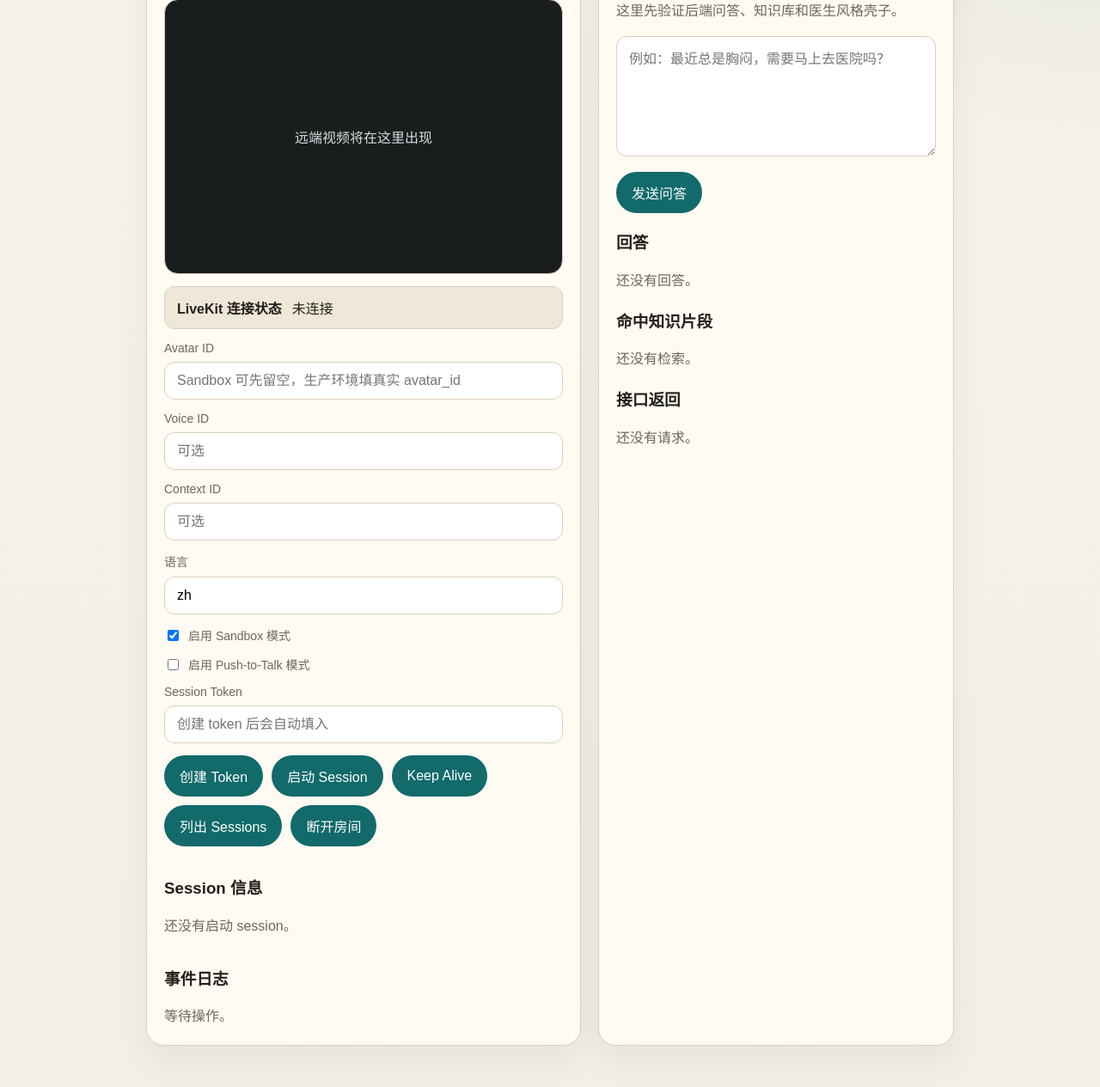
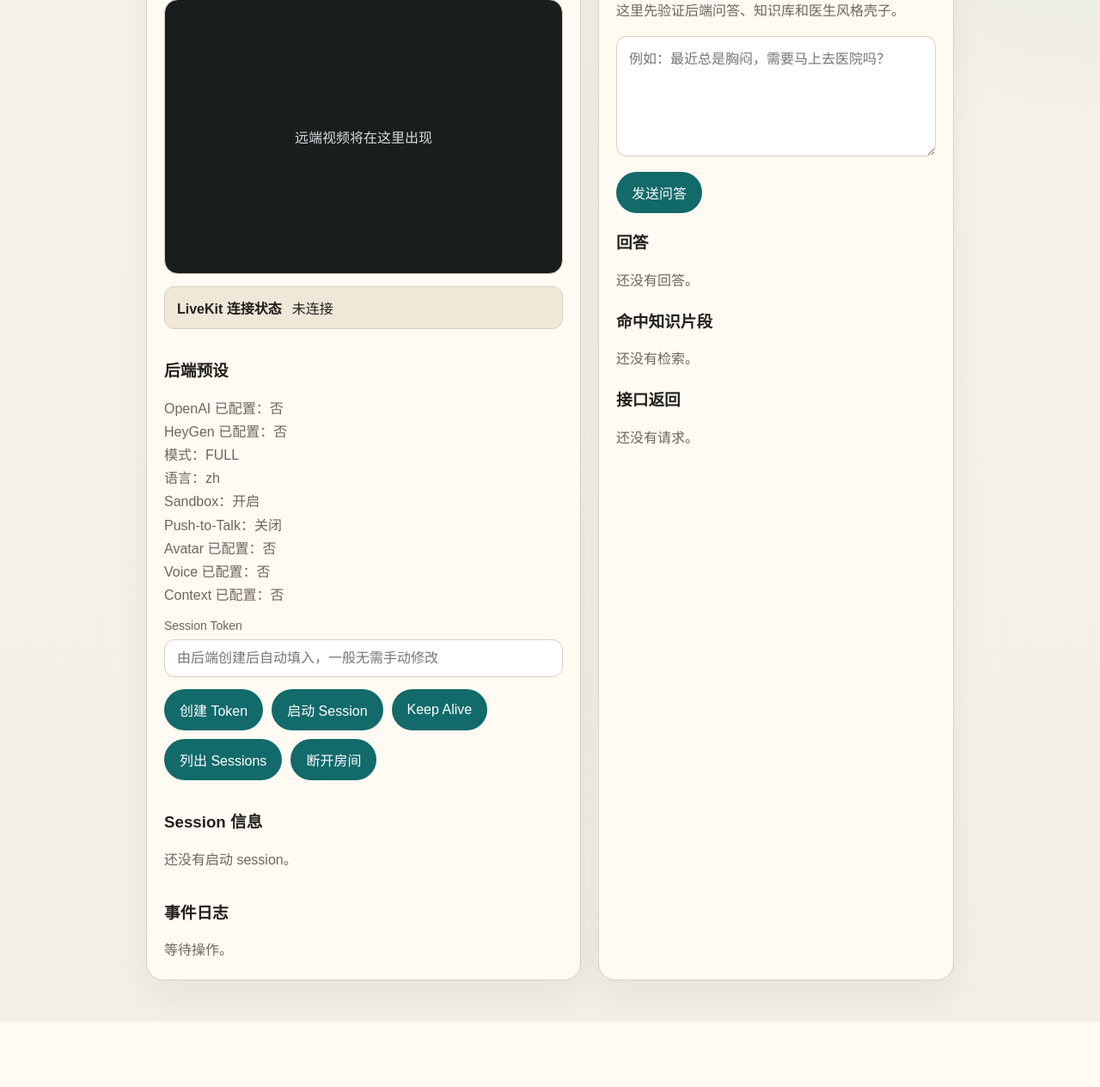
Before and after one commit to kingcharleslzy-ai/doctor-avatar, a FastAPI app: page / in a window 1280 px wide. Shown: the part 319-1584 px from the top of the page at 86% size. After the commit the page ends 1508 px from the top, so only its background shows below. Run offline with FastAPI, Linux system fonts and the light colour scheme; some libraries are stand-ins or nearby versions.

Commit message:
Move LiveAvatar defaults to backend config

```diff
--- a/app/main.py
+++ b/app/main.py
@@ -7,6 +7,7 @@ from fastapi.responses import HTMLResponse
 from fastapi.staticfiles import StaticFiles
 from fastapi.templating import Jinja2Templates
 
+from .config import settings
 from .models import (
     ChatRequest,
     ChatResponse,
@@ -29,6 +30,23 @@ def health() -> dict[str, str]:
     return {"status": "ok"}
 
 
+@app.get("/api/app-config")
+def app_config() -> dict[str, object]:
+    return {
+        "openai_configured": bool(settings.openai_api_key),
+        "heygen_configured": bool(settings.heygen_api_key),
+        "liveavatar": {
+            "mode": settings.heygen_mode,
+            "language": settings.heygen_language,
+            "sandbox": settings.heygen_use_sandbox,
+            "push_to_talk": settings.heygen_push_to_talk,
+            "avatar_configured": bool(settings.heygen_avatar_id),
+            "voice_configured": bool(settings.heygen_voice_id),
+            "context_configured": bool(settings.heygen_context_id),
+        },
+    }
+
+
 @app.get("/", response_class=HTMLResponse)
 def home(request: Request) -> HTMLResponse:
     return templates.TemplateResponse("index.html", {"request": request})
@@ -44,17 +62,22 @@ def chat(payload: ChatRequest) -> ChatResponse:
 
 
 @app.post("/api/liveavatar/token", response_model=LiveAvatarTokenResponse)
-async def liveavatar_token(payload: LiveAvatarSessionRequest) -> LiveAvatarTokenResponse:
+async def liveavatar_token(payload: LiveAvatarSessionRequest | None = None) -> LiveAvatarTokenResponse:
+    payload = payload or LiveAvatarSessionRequest()
     request_payload = {
-        "mode": payload.mode,
-        "avatar_id": payload.avatar_id,
-        "is_sandbox": payload.is_sandbox,
+        "mode": payload.mode or settings.heygen_mode,
+        "avatar_id": payload.avatar_id or settings.heygen_avatar_id,
+        "is_sandbox": payload.is_sandbox if payload.is_sandbox is not None else settings.heygen_use_sandbox,
         "avatar_persona": {
-            "voice_id": payload.voice_id,
-            "context_id": payload.context_id,
-            "language": payload.language,
+            "voice_id": payload.voice_id or settings.heygen_voice_id,
+            "context_id": payload.context_id or settings.heygen_context_id,
+            "language": payload.language or settings.heygen_language,
         },
-        **payload.extra,
+        **(
+            payload.extra
+            if payload.extra
+            else ({"interactivity_type": "PUSH_TO_TALK"} if settings.heygen_push_to_talk else {})
+        ),
     }
     avatar_persona = {key: value for key, value in request_payload["avatar_persona"].items() if value is not None}
     if avatar_persona:
--- a/app/models.py
+++ b/app/models.py
@@ -15,12 +15,12 @@ class ChatResponse(BaseModel):
 
 
 class LiveAvatarSessionRequest(BaseModel):
-    mode: str = "FULL"
+    mode: str | None = None
     avatar_id: str | None = None
     voice_id: str | None = None
     context_id: str | None = None
-    language: str | None = "zh"
-    is_sandbox: bool = False
+    language: str | None = None
+    is_sandbox: bool | None = None
     extra: dict[str, Any] = Field(default_factory=dict)
 
 
--- a/app/static/app.js
+++ b/app/static/app.js
@@ -121,15 +121,7 @@ async function connectLiveKit(startData) {
 async function createToken() {
   setBusy("createTokenBtn", true);
   try {
-    const data = await postJson("/api/liveavatar/token", {
-      mode: "FULL",
-      avatar_id: $("avatarId").value.trim() || null,
-      voice_id: $("voiceId").value.trim() || null,
-      context_id: $("contextId").value.trim() || null,
-      language: $("language").value.trim() || "zh",
-      is_sandbox: $("sandboxMode").checked,
-      extra: $("pushToTalk").checked ? { interactivity_type: "PUSH_TO_TALK" } : {},
-    });
+    const data = await postJson("/api/liveavatar/token", {});
 
     state.sessionToken = data.data.session_token || "";
     $("sessionToken").value = state.sessionToken;
@@ -231,6 +223,27 @@ async function disconnectRoom() {
   log("已断开 LiveKit 房间。");
 }
 
+async function loadAppConfig() {
+  try {
+    const data = await getJson("/api/app-config");
+    const liveavatar = data.liveavatar || {};
+    $("backendConfig").textContent = [
+      `OpenAI 已配置：${data.openai_configured ? "是" : "否"}`,
+      `HeyGen 已配置：${data.heygen_configured ? "是" : "否"}`,
+      `模式：${liveavatar.mode || "-"}`,
+      `语言：${liveavatar.language || "-"}`,
+      `Sandbox：${liveavatar.sandbox ? "开启" : "关闭"}`,
+      `Push-to-Talk：${liveavatar.push_to_talk ? "开启" : "关闭"}`,
+      `Avatar 已配置：${liveavatar.avatar_configured ? "是" : "否"}`,
+      `Voice 已配置：${liveavatar.voice_configured ? "是" : "否"}`,
+      `Context 已配置：${liveavatar.context_configured ? "是" : "否"}`,
+    ].join("\n");
+  } catch (error) {
+    $("backendConfig").textContent = error.message;
+    log(`读取后端配置失败：${error.message}`);
+  }
+}
+
 function wireUi() {
   $("createTokenBtn").addEventListener("click", createToken);
   $("startSessionBtn").addEventListener("click", startSession);
@@ -241,3 +254,4 @@ function wireUi() {
 }
 
 wireUi();
+loadAppConfig();
--- a/app/templates/index.html
+++ b/app/templates/index.html
@@ -149,32 +149,12 @@
             <span id="connectionState">未连接</span>
           </div>
           <div>
-            <label for="avatarId">Avatar ID</label>
-            <input id="avatarId" placeholder="Sandbox 可先留空，生产环境填真实 avatar_id" />
-          </div>
-          <div>
-            <label for="voiceId">Voice ID</label>
-            <input id="voiceId" placeholder="可选" />
-          </div>
-          <div>
-            <label for="contextId">Context ID</label>
-            <input id="contextId" placeholder="可选" />
-          </div>
-          <div>
-            <label for="language">语言</label>
-            <input id="language" value="zh" />
-          </div>
-          <div class="checkbox-line">
-            <input id="sandboxMode" type="checkbox" checked />
-            <span>启用 Sandbox 模式</span>
-          </div>
-          <div class="checkbox-line">
-            <input id="pushToTalk" type="checkbox" />
-            <span>启用 Push-to-Talk 模式</span>
+            <h3>后端预设</h3>
+            <div id="backendConfig" class="output muted">读取中...</div>
           </div>
           <div>
             <label for="sessionToken">Session Token</label>
-            <input id="sessionToken" placeholder="创建 token 后会自动填入" />
+            <input id="sessionToken" placeholder="由后端创建后自动填入，一般无需手动修改" />
           </div>
           <div class="toolbar">
             <button id="createTokenBtn">创建 Token</button>
```
Also changed, not shown: app/config.py (+7 -0 lines), README.md, 1 other file.
